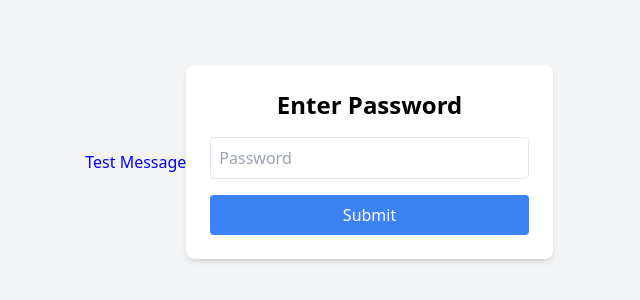
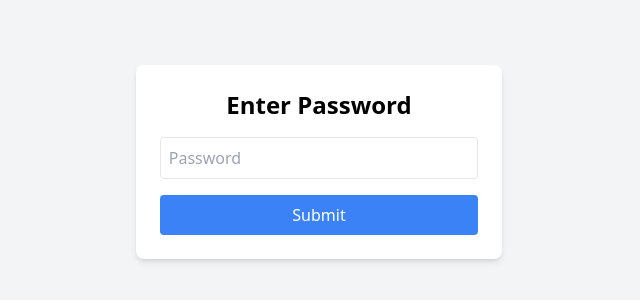
Before and after one commit to Sai-109/telegram-cloud, a website: page public/index.html in a window 1280 px wide. Shown: the part 238-538 px from the top of the page, without its empty margins (321-961 px from the left). Drawn offline with nearby package versions, Linux system fonts and the light colour scheme.

Commit message:
Remove test message and revert to original index.html

```diff
--- a/public/index.html
+++ b/public/index.html
@@ -10,7 +10,6 @@
   <script src="https://unpkg.com/babel-standalone@7.24.7/babel.min.js"></script>
 </head>
 <body class="bg-gray-100 min-h-screen flex items-center justify-center">
-  <h1 style="color: blue;">Test Message</h1>
   <div id="root"></div>
   <script type="text/babel">
     const { useState, useEffect } = React;
```
